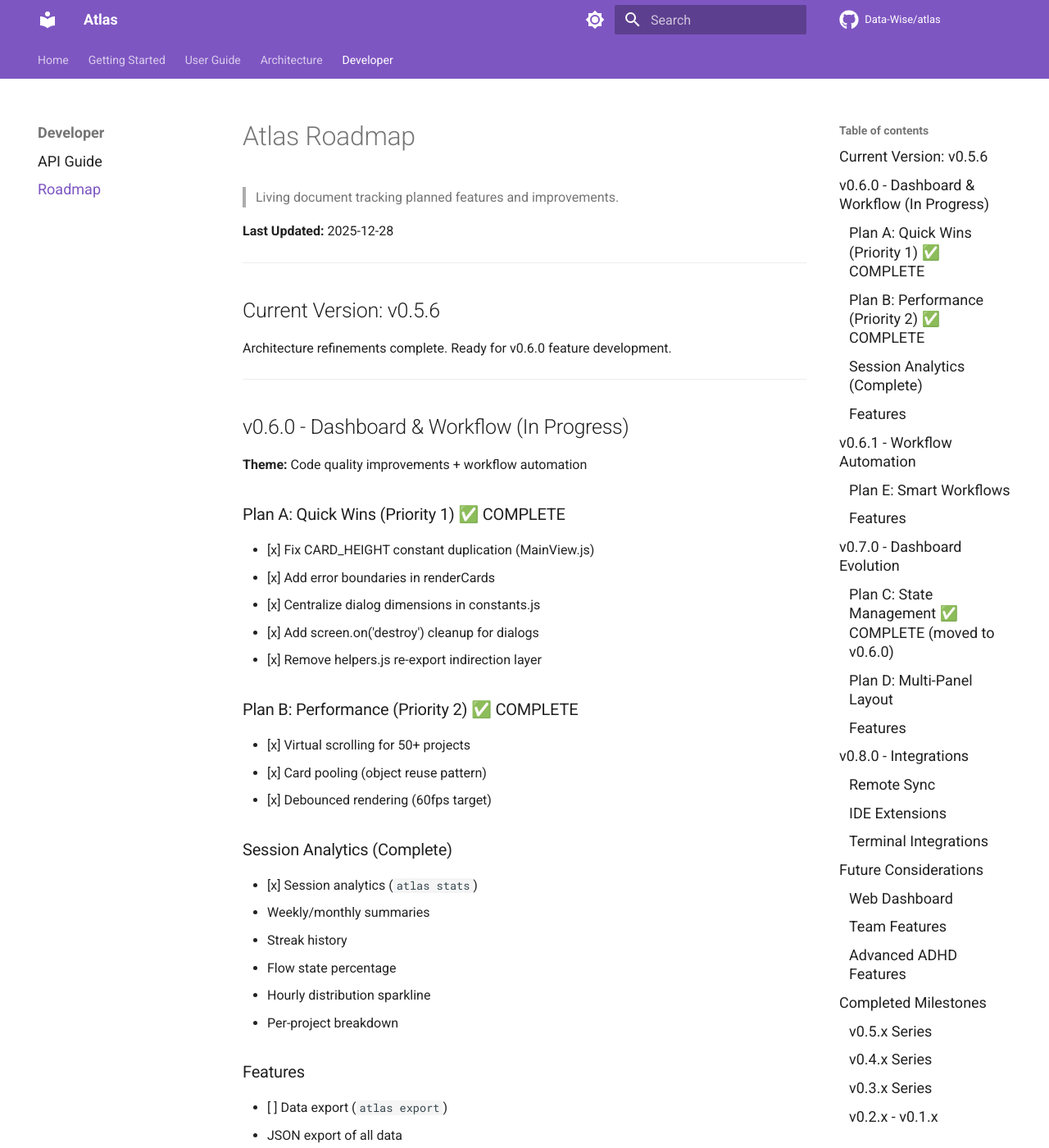
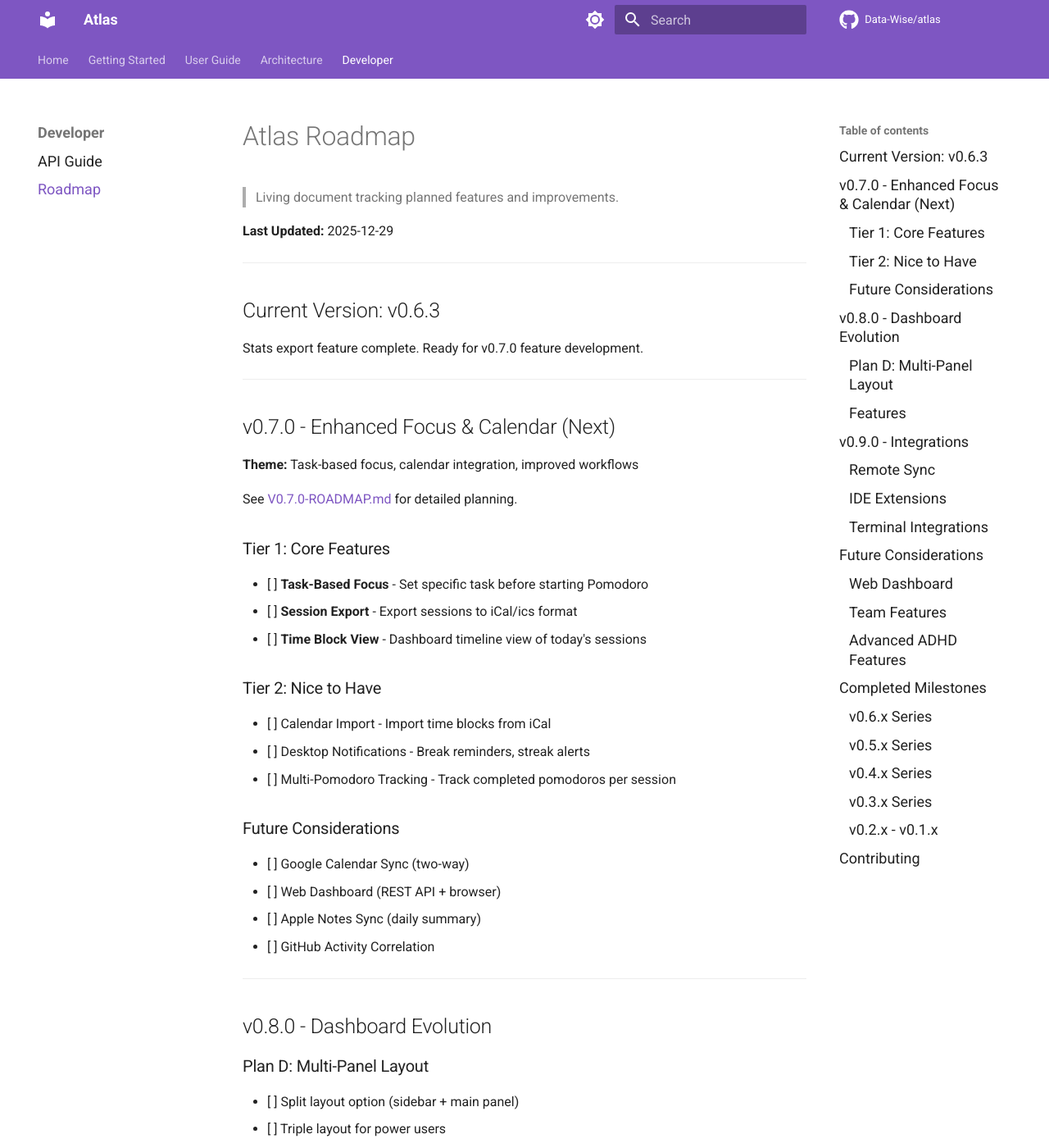
Before and after one commit to Data-Wise/atlas, an MkDocs documentation site: the page built from docs/ROADMAP.md, in a window 1280 px wide and 1400 px high. Shown: the whole window at 82% size. Built offline with MkDocs 1.6.1 and Material for MkDocs 9.7.7, drawn with Linux system fonts in a browser that asks for light colours; comment, search, counter and statistics services are not loaded; some of the changed text lies outside the part shown.

Commit message:
docs: update roadmap for v0.6.3 release
- Mark Report Export as shipped in v0.6.3
- Add v0.6.x series to completed milestones
- Restructure v0.7.0 with tier priorities
- Fix duplicate version numbering (v0.8.0 → v0.9.0 for Integrations)

🤖 Generated with [Claude Code](https://claude.com/claude-code)

Co-Authored-By: Claude Opus 4.5 <noreply@anthropic.com>

```diff
--- a/docs/ROADMAP.md
+++ b/docs/ROADMAP.md
@@ -2,68 +2,41 @@
 
 > Living document tracking planned features and improvements.
 
-**Last Updated:** 2025-12-28
+**Last Updated:** 2025-12-29
 
 ---
 
-## Current Version: v0.5.6
+## Current Version: v0.6.3
 
-Architecture refinements complete. Ready for v0.6.0 feature development.
+Stats export feature complete. Ready for v0.7.0 feature development.
 
 ---
 
-## v0.6.0 - Dashboard & Workflow (In Progress)
+## v0.7.0 - Enhanced Focus & Calendar (Next)
 
-**Theme:** Code quality improvements + workflow automation
+**Theme:** Task-based focus, calendar integration, improved workflows
 
-### Plan A: Quick Wins (Priority 1) ✅ COMPLETE
-- [x] Fix CARD_HEIGHT constant duplication (MainView.js)
-- [x] Add error boundaries in renderCards
-- [x] Centralize dialog dimensions in constants.js
-- [x] Add screen.on('destroy') cleanup for dialogs
-- [x] Remove helpers.js re-export indirection layer
+See [V0.7.0-ROADMAP.md](./planning/V0.7.0-ROADMAP.md) for detailed planning.
 
-### Plan B: Performance (Priority 2) ✅ COMPLETE
-- [x] Virtual scrolling for 50+ projects
-- [x] Card pooling (object reuse pattern)
-- [x] Debounced rendering (60fps target)
+### Tier 1: Core Features
+- [ ] **Task-Based Focus** - Set specific task before starting Pomodoro
+- [ ] **Session Export** - Export sessions to iCal/ics format
+- [ ] **Time Block View** - Dashboard timeline view of today's sessions
 
-### Session Analytics (Complete)
-- [x] Session analytics (`atlas stats`)
-  - Weekly/monthly summaries
-  - Streak history
-  - Flow state percentage
-  - Hourly distribution sparkline
-  - Per-project breakdown
+### Tier 2: Nice to Have
+- [ ] Calendar Import - Import time blocks from iCal
+- [ ] Desktop Notifications - Break reminders, streak alerts
+- [ ] Multi-Pomodoro Tracking - Track completed pomodoros per session
 
-### Features
-- [ ] Data export (`atlas export`)
-  - JSON export of all data
-  - CSV for sessions/captures
-  - Markdown report generation
+### Future Considerations
+- [ ] Google Calendar Sync (two-way)
+- [ ] Web Dashboard (REST API + browser)
+- [ ] Apple Notes Sync (daily summary)
+- [ ] GitHub Activity Correlation
 
 ---
 
-## v0.6.1 - Workflow Automation
-
-### Plan E: Smart Workflows
-- [ ] Smart session suggestions (time-of-day + patterns)
-- [ ] Batch operations (`atlas batch`)
-- [ ] Workflow templates (YAML-based automation)
-
-### Features
-- [ ] `atlas stats week` - Weekly summary report
-- [ ] `atlas export --format markdown` - Obsidian-compatible export
-- [ ] Notification integrations (optional desktop notifications)
-
----
-
-## v0.7.0 - Dashboard Evolution
-
-### Plan C: State Management ✅ COMPLETE (moved to v0.6.0)
-- [x] Centralized ViewStateManager
-- [x] Single source of truth for all dashboard state
-- [x] Simplified view updates via subscriptions
+## v0.8.0 - Dashboard Evolution
 
 ### Plan D: Multi-Panel Layout
 - [ ] Split layout option (sidebar + main panel)
@@ -78,7 +51,7 @@ Architecture refinements complete. Ready for v0.6.0 feature development.
 
 ---
 
-## v0.8.0 - Integrations
+## v0.9.0 - Integrations
 
 ### Remote Sync
 - [ ] GitHub Issues sync (read project issues)
@@ -117,6 +90,12 @@ Architecture refinements complete. Ready for v0.6.0 feature development.
 
 ## Completed Milestones
 
+### v0.6.x Series
+- [x] v0.6.3: Stats export (`--export`, `--format md`)
+- [x] v0.6.2: Demo GIFs CI workflow, GitGateway detached HEAD fix
+- [x] v0.6.1: Friendly error handling for session commands
+- [x] v0.6.0: Session analytics (`atlas stats`), MkDocs site, ViewStateManager
+
 ### v0.5.x Series
 - [x] v0.5.6: Presenter layer, caching, constants extraction
 - [x] v0.5.5: Breadcrumb timestamp fix
```
Also changed, not shown: docs/planning/V0.7.0-ROADMAP.md (+10 -9 lines).
